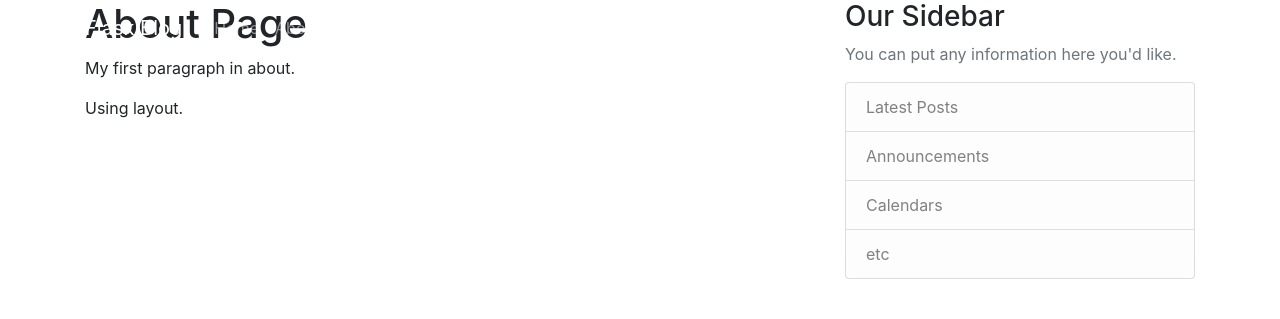
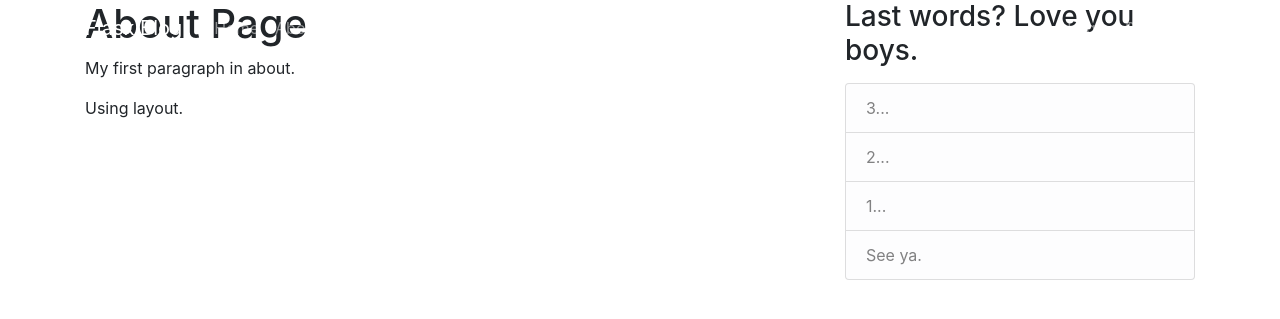
Before and after one commit to tobslovesjiji/Blog_App, a Flask app: page /about in a window 1280 px wide. Shown: the top 319 px of the page. Run offline with Flask 2, Linux system fonts and the light colour scheme; some libraries are stand-ins or nearby versions.

Commit message:
Love you boys.

```diff
--- a/main_app/templates/layout.html
+++ b/main_app/templates/layout.html
@@ -61,13 +61,13 @@
           </div>
           <div class="col-md-4">
             <div class="content-section">
-              <h3>Our Sidebar</h3>
-              <p class='text-muted'>You can put any information here you'd like.
+              <h3>Last words? Love you boys.</h3>
+              <p class='text-muted'>
                 <ul class="list-group">
-                  <li class="list-group-item list-group-item-light">Latest Posts</li>
-                  <li class="list-group-item list-group-item-light">Announcements</li>
-                  <li class="list-group-item list-group-item-light">Calendars</li>
-                  <li class="list-group-item list-group-item-light">etc</li>
+                  <li class="list-group-item list-group-item-light">3...</li>
+                  <li class="list-group-item list-group-item-light">2...</li>
+                  <li class="list-group-item list-group-item-light">1...</li>
+                  <li class="list-group-item list-group-item-light">See ya.</li>
                 </ul>
               </p>
             </div>
```
